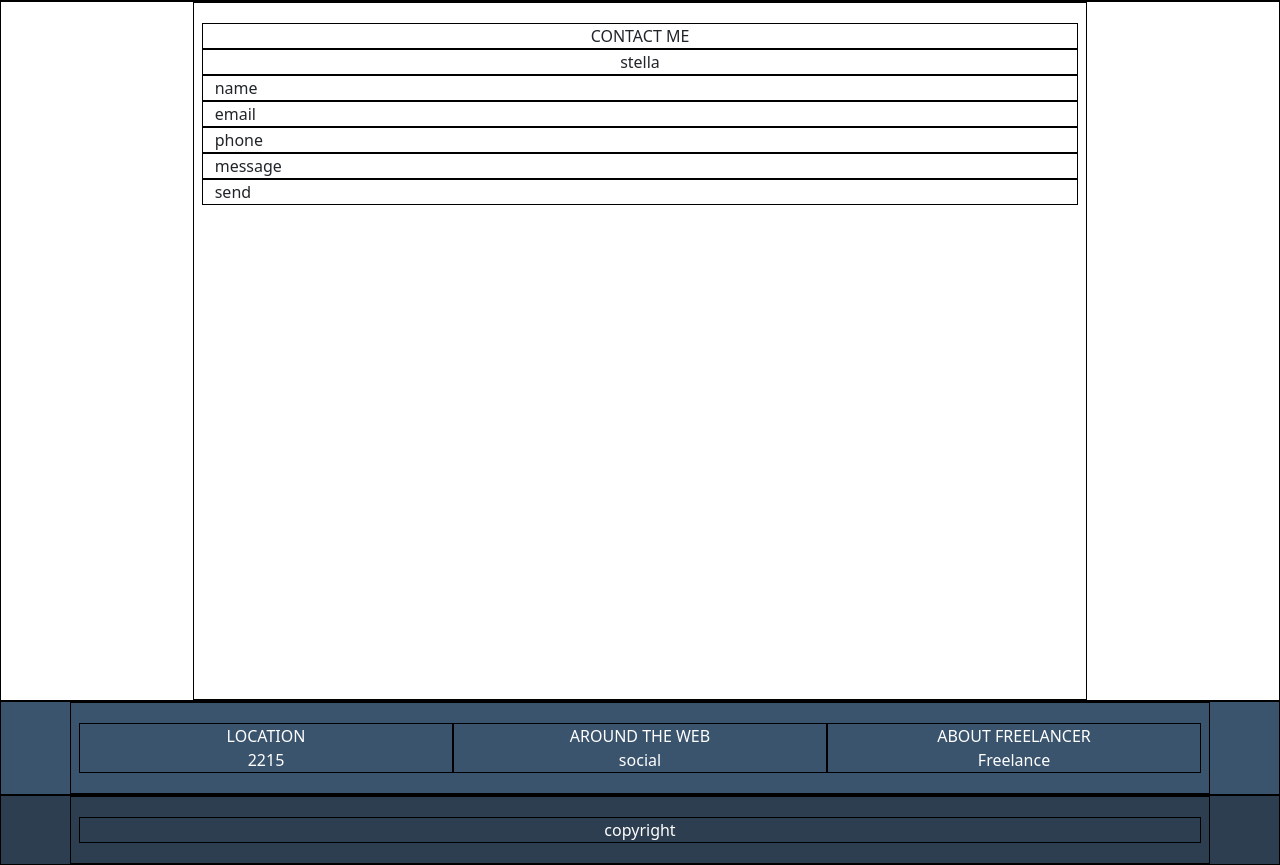
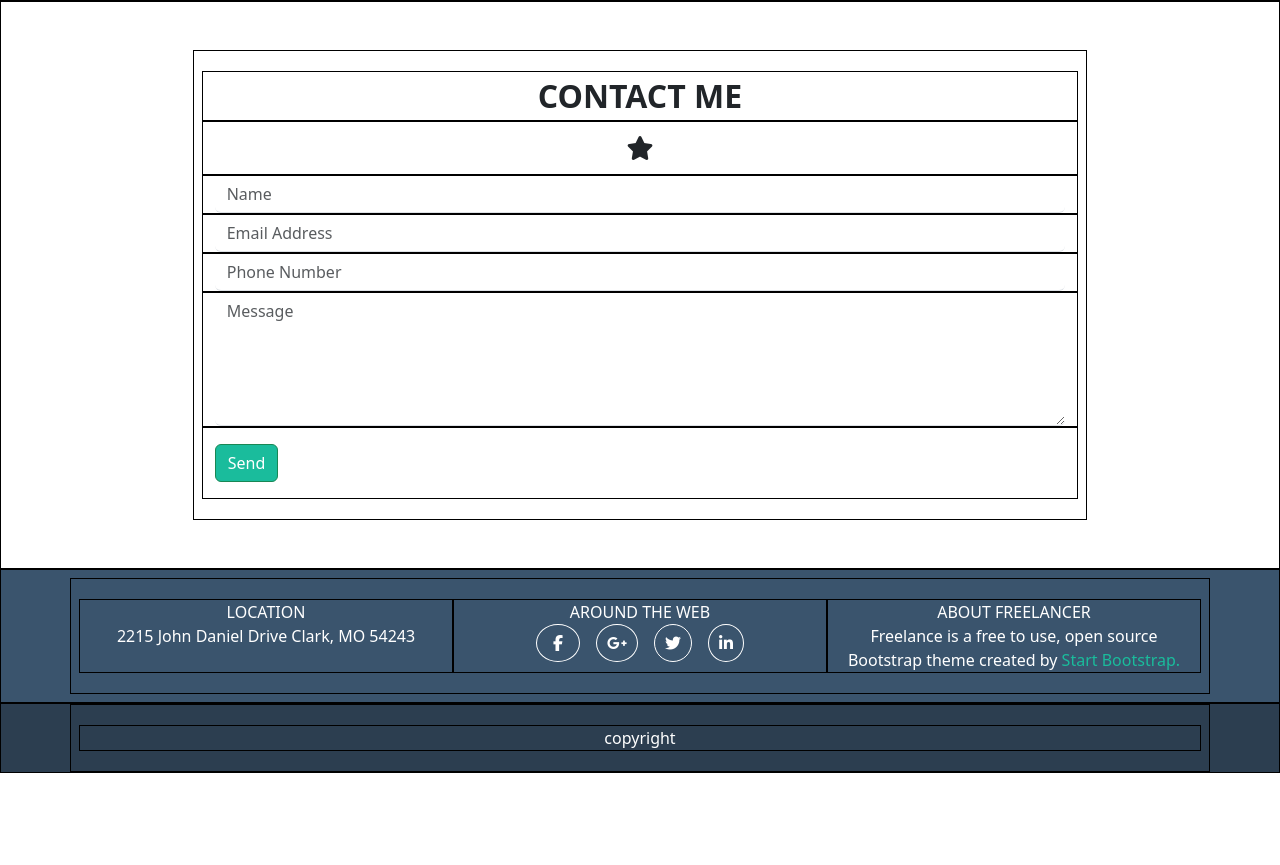
Before and after one commit to giorgia-rondinelli/html-css-bootstrap-freelancer, a plain HTML site: page index.html in a window 1280 px wide. Shown: the part 1691-2556 px from the top of the page. After the commit the page ends 2464 px from the top, so only its background shows below. Drawn offline with nearby package versions, Linux system fonts and the light colour scheme.

Commit message:
[add] sections contact me and footer-top

```diff
--- a/css/style.css
+++ b/css/style.css
@@ -29,7 +29,9 @@ background-color:rgb(204,178,163) ;
 .hov-green{
   background-color: rgba(26, 188, 156, 0.587);
 }
-
+.text-green{
+  color: rgb(26,188,156);
+}
 
 
 /* header  */
@@ -101,10 +103,7 @@ header{
 
 /* portfolio  */
 
-.about{
-
-}
-
+/* about */
 a{
   text-decoration: none;
   border: 1px solid white;
@@ -114,7 +113,23 @@ a{
  width: 70%;
   margin: 0 auto;
 }
+/* about */
 
-.contact-me{
-  height: 700px;
+.col input, .col textarea{
+  border-top: none;
+  border-left: none;
+  border-right: none;
 }
+.col input:focus,
+.col textarea:focus{
+box-shadow: none;
+}
+
+/* footertop  */
+.social i{
+  border: 1px solid white;
+  border-radius: 50%;
+  padding: 10px;
+
+
+}
--- a/index.html
+++ b/index.html
@@ -153,31 +153,47 @@
 
     </section>
 
-    <section class="contact-me">
+    <section class="contact-me py-5">
       <div class="container_sc h-100 ">
        <div class="container h-100 ">
           <div class="row   ">
-            <div class="col d-flex justify-content-center ">CONTACT ME</div>
+            <div class="col d-flex justify-content-center ">
+              <div class="fs-2 fw-bold ">CONTACT ME </div>
+            </div>
 
           </div>
           <div class="row ">
-            <div class="col d-flex justify-content-center"> stella</div>
+            <div class="col d-flex justify-content-center">
+              <div class="fs-4 py-2 ">
+                <i class="fa-solid fa-star"></i>
+              </div>
+            </div>
 
           </div>
           <div class="row">
-            <div class="col"> name</div>
+            <div class="col">
+              <input type="text" class="form-control" placeholder="Name">
+            </div>
           </div>
           <div class="row">
-            <div class="col"> email</div>
+            <div class="col">
+              <input type="email" class="form-control" placeholder="Email Address">
+            </div>
           </div>
           <div class="row">
-            <div class="col">phone </div>
+            <div class="col">
+              <input type="text" class="form-control" placeholder="Phone Number">
+            </div>
           </div>
           <div class="row">
-            <div class="col">message</div>
+            <div class="col">
+              <textarea class="form-control" placeholder="Message" id="floatingTextarea" rows="5"></textarea>
+            </div>
           </div>
           <div class="row">
-            <div class="col">send</div>
+            <div class="col">
+              <button type="submit" class="my_button btn btn-success bg-green  my-3">Send</button>
+            </div>
           </div>
 
         </div>
@@ -190,20 +206,34 @@
   </main>
 
   <footer>
-    <section class="footer-top bg-blue">
+    <section class="footer-top bg-blue py-2">
       <div class="container text-white ">
         <div class="row">
           <div class="col-12 col-md-4 text-center ">
             <div>LOCATION</div>
-            <div>2215</div>
+            <div class="">2215 John Daniel Drive Clark, MO 54243</div>
           </div>
           <div class="col-12 col-md-4 text-center">
             <div>AROUND THE WEB</div>
-            <div>social</div>
+            <div class="d-flex justify-content-center  ">
+              <div class=" social  mx-2  ">
+              <i class="fa-brands fa-facebook-f px-3" ></i>
+              </div>
+              <div class=" social  mx-2 ">
+                <i class="fa-brands fa-google-plus-g"></i>
+              </div>
+              <div class=" social  mx-2 ">
+                <i class="fa-brands fa-twitter"></i>
+              </div>
+              <div class=" social  mx-2 ">
+                <i class="fa-brands fa-linkedin-in"></i>
+              </div>
+            </div>
           </div>
           <div class="col-12 col-md-4 text-center">
             <div> ABOUT FREELANCER</div>
-            <div>Freelance</div>
+            <div>Freelance is a free to use, open source Bootstrap theme created by <span class="text-green">Start
+              Bootstrap.</span></div>
           </div>
         </div>
       </div>
```
